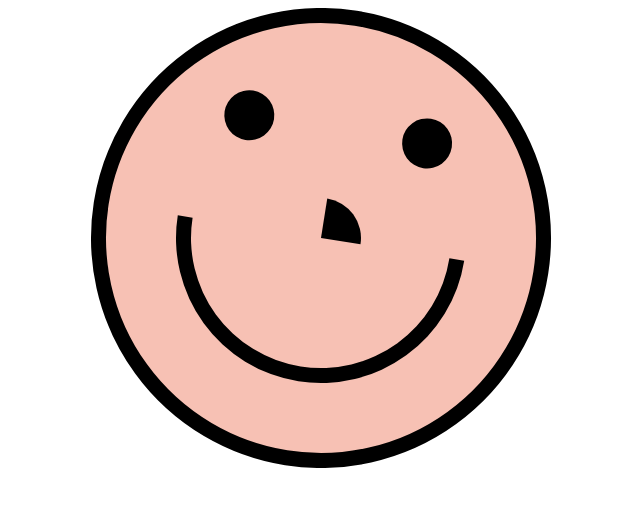
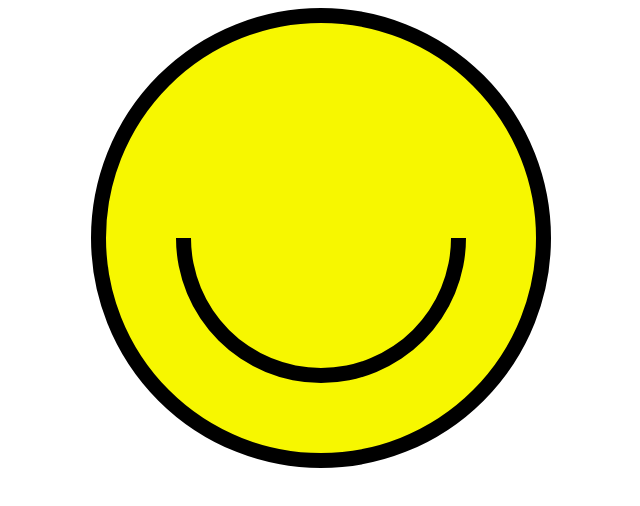
Before and after one commit to dorothybelle247/UmberVis, a React (Create React App) app: page / in a window 1280 px wide. Shown: the top 506 px of the page, without its empty margins (147-787 px from the left). Built offline with nearby package versions, Linux system fonts and the light colour scheme.

Commit message:
2 files modified, 3 added

```diff
--- a/src/App.js
+++ b/src/App.js
@@ -1,8 +1,11 @@
 import React from "react";
 import "./style.css";
-import {arc} from "d3";
+import { arc } from "d3";
+import { BackgroundCircle } from "./component/BackgroundCircle";
+import {Eyes} from "./component/Eyes"
+import {Mouth} from "./component/Mouth"
 
-console.log(arc)
+console.log(arc);
 
 const width = 920;
 const height = 460;
@@ -16,57 +19,38 @@ const mouthWidth = 15;
 const mouthRadius = 130;
 // Method chaining - set multiple chain
 
+    {/*
 const noseArc = arc()
   .innerRadius(0)
   .outerRadius(40)
   .startAngle(0)
   .endAngle(Math.PI / 2);
+*/}
 
-const mouthArc = arc()
-    .innerRadius(mouthRadius)
-    .outerRadius(mouthRadius + mouthWidth)
-    .startAngle(Math.PI /2)
-    .endAngle(Math.PI * 3/2);
 
-    const BackgroundCircle = ({radius}) => (
-      <circle
-          r={radius}
-          fill="#F7C1B4"
-          stroke="black"
-          stroke-width={strokeWidth}
-        />
-    )
 
-const App = () =>
- (
+const App = () => (
   <div>
     <svg width={width} height={height}>
-       <g transform={`translate(${centerX}, ${centerY}) rotate(9)`}>
-        <BackgroundCircle radius={centerY - strokeWidth/2} />
+     <g transform={`translate(${centerX}, ${centerY})`}>
+    <BackgroundCircle
+    radius={centerY - strokeWidth / 2}
+    strokeWidth={strokeWidth}
+     />
+    <Eyes
+    eyeOffsetX={eyeOffsetX}
+    eyeOffsetY={eyeOffsetY}
+    eyeRadius={eyeRadius}
+    />
+    <Mouth
+    mouthRadius={mouthRadius}
+    mouthWidth={mouthWidth}
+    />
+    {/* <path d={noseArc()} /> */}
 
-        <circle
-          cx={-eyeOffsetX}
-          cy={-eyeOffsetY}
-          r={eyeRadius}
-          fill="black"
-          // stroke="black"
-          // stroke-width="8"
-        />
-
-        <circle
-          cx={eyeOffsetX}
-          cy={- eyeOffsetY}
-          r={eyeRadius}
-          // fill="black"
-          // stroke="black"
-          // stroke-width="8"
-        />
-        <path d={noseArc()}/>
-        <path d={mouthArc()}/>
       </g>
     </svg>
   </div>
 );
 
-
 export default App;
--- /dev/null
+++ b/src/component/BackgroundCircle.js
@@ -0,0 +1,10 @@
+import React from "react";
+
+export const BackgroundCircle = ({radius, strokeWidth}) => (
+      <circle
+          r={radius}
+          fill="#F7F700"
+          stroke="black"
+          stroke-width={strokeWidth}
+        />
+    )
--- /dev/null
+++ b/src/component/Eyes.js
@@ -0,0 +1,23 @@
+import React from "react";
+
+export const Eyes = ({eyeOffsetX, eyeOffsetY, eyeRadius}) => (
+  <div>
+    <circle
+      cx={-eyeOffsetX}
+      cy={-eyeOffsetY}
+      r={eyeRadius}
+      fill="black"
+      // stroke="black"
+      // stroke-width="8"
+    />
+
+    <circle
+      cx={eyeOffsetX}
+      cy={-eyeOffsetY}
+      r={eyeRadius}
+      // fill="black"
+      // stroke="black"
+      // stroke-width="8"
+    />
+  </div>
+)
--- /dev/null
+++ b/src/component/Mouth.js
@@ -0,0 +1,11 @@
+import React from "react";
+import { arc } from "d3";
+
+export const Mouth = ({mouthRadius , mouthWidth}) => {
+  const mouthArc = arc()
+  .innerRadius(mouthRadius)
+  .outerRadius(mouthRadius + mouthWidth)
+  .startAngle(Math.PI / 2)
+  .endAngle((Math.PI * 3) / 2);
+  return <path d={mouthArc()} />
+}
```
Also changed, not shown: src/style.css (line endings or trailing spaces). Lines whose indentation alone changed are shown as unchanged.
